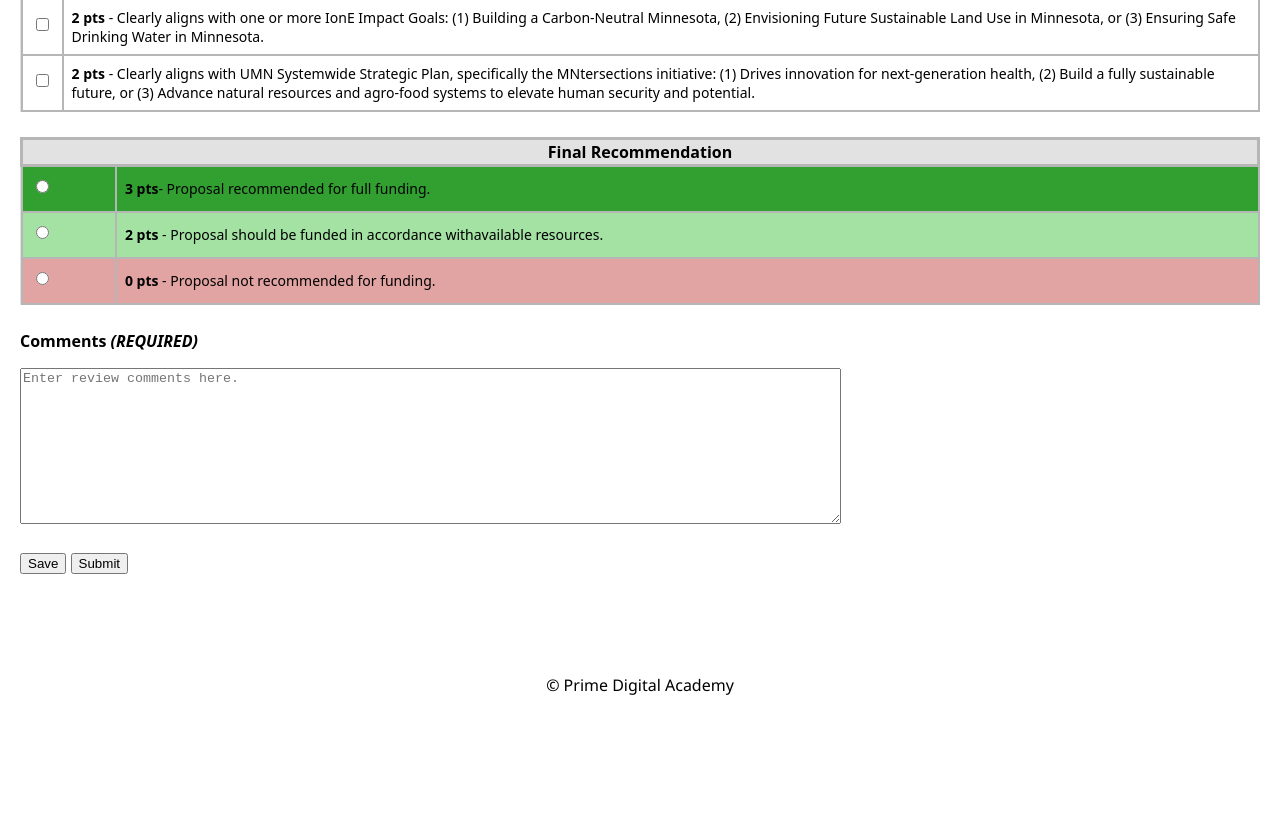
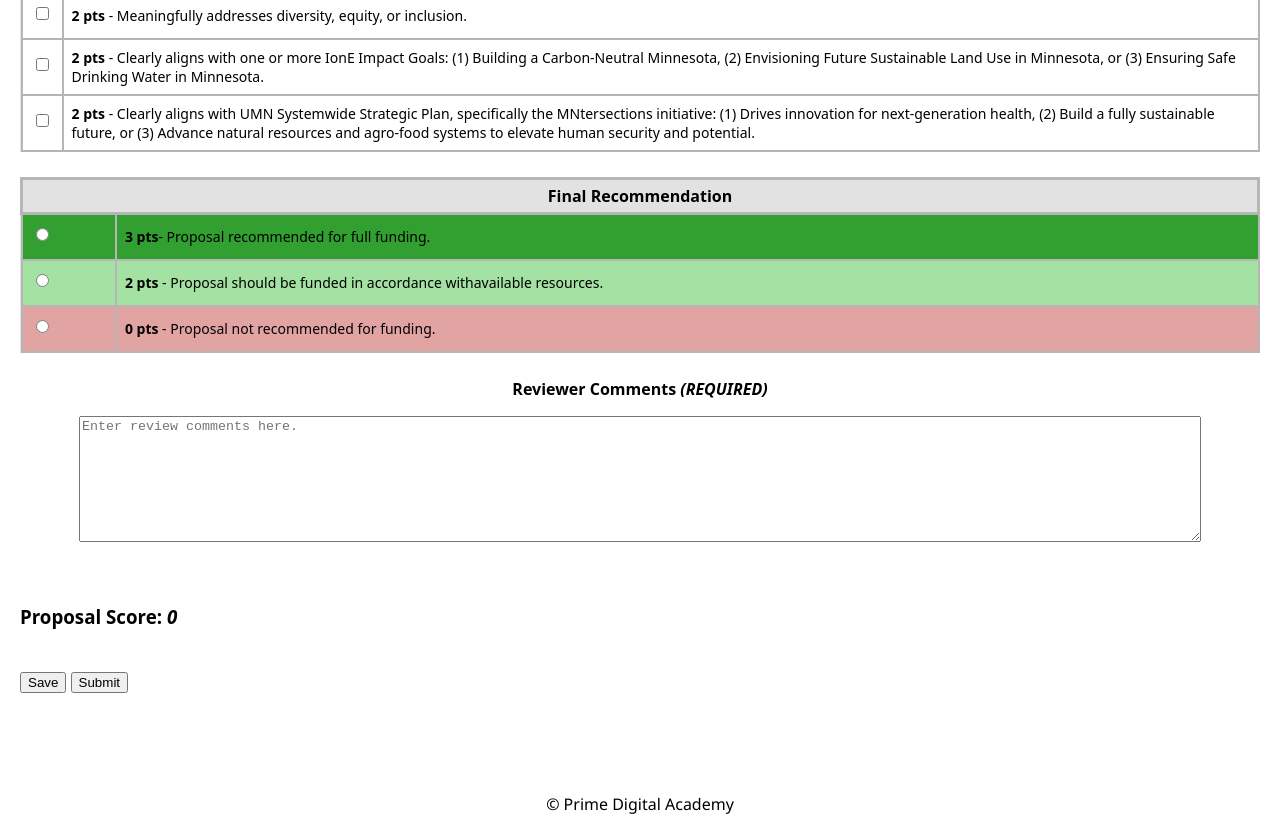
Before and after one commit to n-greensweig/mini-grants-IonE, a React (Create React App) app: page /#/grantreviewform in a window 1280 px wide. Shown: the part 1540-2366 px from the top of the page. Before the commit the page ends 2256 px from the top, so only its background shows below. Built offline with nearby package versions, Linux system fonts and the light colour scheme; no server answers.

Commit message:
added logic for scoring impact and total score

```diff
--- a/src/components/GrantReviewForm/GrantReviewForm.css
+++ b/src/components/GrantReviewForm/GrantReviewForm.css
@@ -1,6 +1,7 @@
 #review-form {
     margin-left: 20px;
     font-family: system-ui, -apple-system, BlinkMacSystemFont, 'Segoe UI', Roboto, Oxygen, Ubuntu, Cantarell, 'Open Sans', 'Helvetica Neue', sans-serif;
+    margin-right: 20px;
 }
 
 h4 {
@@ -10,17 +11,18 @@ h4 {
 .review-form-title {
     font-weight: bold;
     margin-top: 25px;
+    text-align: center;
 }
 
 table {
     border-collapse: collapse;
     width: 100%;
-    margin-right: 20px;
     font-size: 14px;
 }
 
 th {
     border: 3px solid #b6b6b6;
+    padding: 5px;
     font-size: 16px;
 }
 
@@ -60,7 +62,7 @@ tr:nth-child(4) {
 
 form {
     margin-bottom: 25px;
-    margin-right: 20px;
+    /* margin-right: 20px; */
     background-color: #e3e2e2;
 
 }
@@ -69,3 +71,12 @@ label {
     margin-right: 25px;
     margin-left: -8px;
 }
+
+textarea {
+    display: flex;
+    flex-direction: column;
+    align-items: stretch;
+    width: 90%;
+    margin-right: auto;
+    margin-left: auto;
+}
--- a/src/components/GrantReviewForm/GrantReviewForm.jsx
+++ b/src/components/GrantReviewForm/GrantReviewForm.jsx
@@ -18,7 +18,9 @@ function GrantReviewForm() {
     const [goals, setGoals] = useState(null);
     const [method_and_design, setMethod_and_design] = useState(null);
     const [budget, setBudget] = useState(null);
-    const [impact, setImpact] = useState(1);
+    const [impact1, setImpact1] = useState(0);
+    const [impact2, setImpact2] = useState(0);
+    const [impact3, setImpact3] = useState(0);
     const [recommendation, setRecommendation] = useState(null);
     const [comments, setComments] = useState(null);
 
@@ -42,10 +44,16 @@ function GrantReviewForm() {
     };
     console.log(budget);
 
+    let impactSum = ((+impact1) + (+impact2) + (+impact3))
+    console.log(impactSum);
+
     const recommendationRadioChange = (event) => {
         setRecommendation(+event.target.id);
     };
     console.log(recommendation);
+
+    let totalScore = (interdisciplinary + method_and_design + budget + impactSum + recommendation);
+    console.log(totalScore);
 
     let submittedScores = {
         created_at: "11-27-2023 1:03pm",
@@ -56,7 +64,7 @@ function GrantReviewForm() {
         goals: goals,
         method_and_design: method_and_design,
         budget: budget,
-        impact: impact,
+        impact: impactSum,
         review_complete: true,
     };
 
@@ -69,7 +77,7 @@ function GrantReviewForm() {
         goals: goals,
         method_and_design: method_and_design,
         budget: budget,
-        impact: impact,
+        impact: impactSum,
         review_complete: false,
     };
 
@@ -279,13 +287,13 @@ function GrantReviewForm() {
                         <th colspan="2">Impact <i>(optional)</i></th>
                     </tr>
                     <tr id="white">
-                        <td><input type="checkbox" id="2" name="impact" value="impact" /></td>
+                        <td><input type="checkbox" id="2" name="impact1" value="impact1" onChange={(e) => setImpact1(e.target.checked ? e.target.id : 0)}/></td>
                         <td>
                             <span id="points">2 pts</span> - Meaningfully addresses diversity, equity, or inclusion.
                         </td>
                     </tr>
                     <tr id="white">
-                        <td><input type="checkbox" id="2" name="impact" value="impact" /></td>
+                        <td><input type="checkbox" id="2" name="impact2" value="impact2" onChange={(e) => setImpact2(e.target.checked ? e.target.id : 0)}/></td>
                         <td>
                             <span id="points">2 pts</span> - Clearly aligns with one or more IonE Impact Goals: (1) Building a
                             Carbon-Neutral Minnesota, (2) Envisioning Future Sustainable Land Use in Minnesota, or (3) Ensuring Safe
@@ -293,7 +301,7 @@ function GrantReviewForm() {
                         </td>
                     </tr>
                     <tr id="white">
-                        <td><input type="checkbox" id="2" name="impact" value="impact" /></td>
+                        <td><input type="checkbox" id="2" name="impact3" value="impact3" onChange={(e) => setImpact3(e.target.checked ? e.target.id : 0)}/></td>
                         <td>
                             <span id="points">2 pts</span> - Clearly aligns with UMN Systemwide Strategic Plan, specifically the
                             MNtersections initiative: (1) Drives innovation for next-generation health, (2) Build a fully sustainable
@@ -324,16 +332,19 @@ function GrantReviewForm() {
                 </table>
             </form>
 
-            <p className='review-form-title'>Comments<i> (REQUIRED)</i></p>
+            <p className='review-form-title'>Reviewer Comments<i> (REQUIRED)</i></p>
                 <textarea
-                    rows="10"
-                    cols="100"
+                    rows="8"
                     placeholder='Enter review comments here.'
                     value={comments}
                     onChange={(e) => setComments(e.target.value)}
                 />
 
             <br />
+            <br />
+
+            <h3>Proposal Score: <i>{totalScore}</i></h3>
+
             <br />
 
             <button onClick={saveScores}>Save</button> <button onClick={submitScores}>Submit</button>
```
